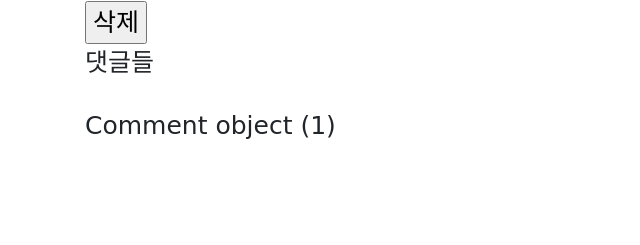
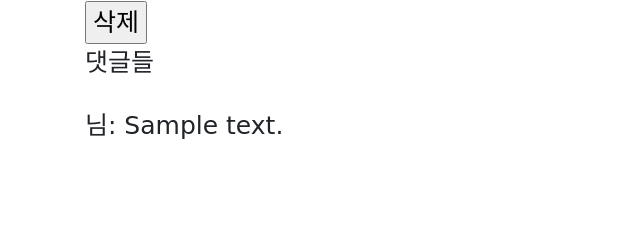
Before and after one commit to gerrylwin/instargram, a Django app: page /posts/1/ in a window 1280 px wide. Shown: the part 1030-1275 px from the top of the page, without its empty margins (0-640 px from the left). Run offline with Django 3.2, Linux system fonts and the light colour scheme; a user stored in the database is signed in; tables that the repository leaves empty hold one stand-in row (values such as "Sample post"); grey boxes marked "Sample" are stand-in pictures; some libraries are stand-ins or nearby versions; some web fonts are replaced.

Commit message:
댓글작성

```diff
--- a/accounts/views.py
+++ b/accounts/views.py
@@ -27,7 +27,7 @@ def login(request):
         login_form = AuthenticationForm(request, request.POST) # session에 값을 넘겨준다는 느낌
         if login_form.is_valid():
             auth_login(request, login_form.get_user())
-            return redirect('posts:list')
+            return redirect(request.GET.get('next') or 'posts:list')
     else:
         login_form = AuthenticationForm()
     context = {'login_form':login_form}
--- a/posts/models.py
+++ b/posts/models.py
@@ -1,6 +1,7 @@
 from django.db import models
 from django.urls import reverse
 from django.conf import settings
+from django.contrib.auth import get_user_model
 
 # Create your models here.
 class Post(models.Model):
@@ -27,3 +28,4 @@ class Image(models.Model):
 class Comment(models.Model):
     comment = models.TextField()
     post = models.ForeignKey(Post, on_delete=models.CASCADE)
+    user = models.ForeignKey(get_user_model(), on_delete=models.CASCADE)
--- a/posts/templates/posts/detail.html
+++ b/posts/templates/posts/detail.html
@@ -23,9 +23,9 @@
         </div>
 <hr>
 {% if user in post.like_users.all %}
-  <a href="{% url 'posts:like' post.pk %}"><i class="fas fa-heart fa-2x" style="color:red;"></i></a>
+  <a href="{% url 'posts:like' post.pk %}?next={% url 'posts:list' %}"><i class="fas fa-heart fa-2x" style="color:red;"></i></a>
 {% else %}
-  <a href="{% url 'posts:like' post.pk %}"><i class="far fa-heart fa-2x" style="color:red;"></i></a>
+  <a href="{% url 'posts:like' post.pk %}?next={% url 'posts:list' %}"><i class="far fa-heart fa-2x" style="color:red;"></i></a>
 {% endif %}
 <span>{{ post.like_count }} 명이 좋아요를 눌렀습니다 !</span>
 <br>
@@ -45,14 +45,14 @@
 {% endif %}
 
 <p>댓글들</p>
-  {% for comment in comments %}
-    <p>{{ comment }}</p>
+  {% for riple in post.comment_set.all %}
+    <p>님: {{ riple.comment }}</p>
   {% endfor %}
 <br>
 <br>
 
 {% load crispy_forms_tags %}
-<form method="POST">
+<form action="{% url 'posts:new_comment' post.pk %}" method="POST">
   {% csrf_token %}
   {{ comment_form|crispy }}
     <!--<p>댓글 : <input type="text" name="comments"></p>-->
--- a/posts/urls.py
+++ b/posts/urls.py
@@ -8,6 +8,6 @@ urlpatterns = [
     path('<int:post_pk>/', views.detail, name="detail"),
     path('<int:post_pk>/edit/', views.edit, name="edit"),
     path('<int:post_pk>/delete/', views.delete, name="delete"),
-    path('<int:post_pk>/edit/new_comment/', views.new_comment, name="new_comment"),
+    path('<int:post_pk>/new_comment/', views.new_comment, name="new_comment"),
     path('<int:post_pk>/like/', views.like, name="like"),
 ]
--- a/posts/views.py
+++ b/posts/views.py
@@ -81,19 +81,18 @@ def delete(request, post_pk):
 
 def detail(request, post_pk):
     post = get_object_or_404(Post, pk=post_pk)
-    comments = Comment.objects.all()
     comment_form = CommentForm()
-    context = {'post': post, 'comment_form':comment_form, 'comments':comments}
+    context = {'post': post, 'comment_form':comment_form}
     return render(request, 'posts/detail.html', context)
 
 def new_comment(request, post_pk):
+    post = get_object_or_404(Post, pk=post_pk)
     if request.method == "POST":
         comment_form = CommentForm(request.POST)
         if comment_form.is_valid():
-            comment_form.save()
-            # return redirect('posts:detail', post_pk)
-
-    context = {'comment_form':comment_form}
+            comment = comment_form.save(commit=False)
+            comment.post = post
+            comment.save()
     return redirect('posts:detail', post_pk)
 
 def like(request, post_pk): # 어떤 포스트인지 아이디를 가져와야하므로
```
Also changed, not shown: posts/migrations/0001_initial.py, posts/templates/posts/new_comment.html (deleted).
